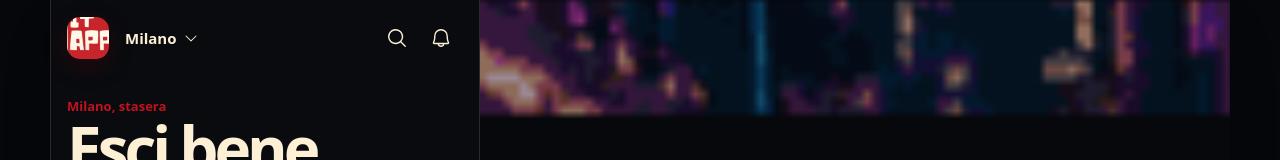
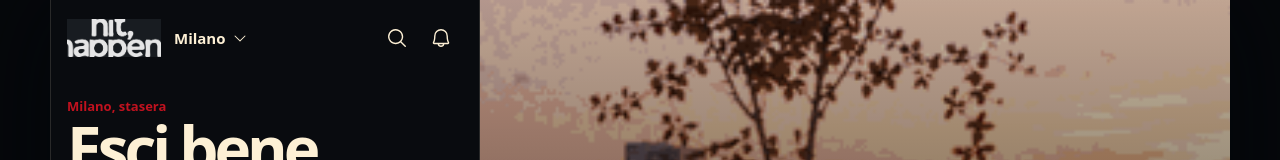
Before and after one commit to skreino/hithappen, a Next.js app: page / in a window 1280 px wide. Shown: the top 160 px of the page. Built offline with nearby package versions, Linux system fonts and the light colour scheme.

Commit message:
Refine brand mark and desktop composition

```diff
--- a/app/globals.css
+++ b/app/globals.css
@@ -40,10 +40,10 @@ img { display: block; }
 .icon-control:hover { border-color: var(--color-border); background: rgba(253,240,213,.05); }
 .icon-control:active { transform: scale(.94); }
 .icon-control.is-active { color: var(--color-accent); }
-.brand-mark, .map-brand { display: block; width: 42px; height: 42px; overflow: hidden; border-radius: 13px; background-image: url('/branding/logo.png'); background-position: center; background-repeat: no-repeat; background-size: 170px; box-shadow: 0 8px 24px rgba(120,0,0,.24); }
+.brand-mark, .map-brand { display: block; width: 94px; height: 38px; overflow: hidden; background-image: url('/branding/wordmark.png'); background-position: center; background-repeat: no-repeat; background-size: 200px; filter: invert(1); mix-blend-mode: screen; }
 
 /* Discover */
-.discover-topbar { min-height: 68px; padding-top: max(7px,env(safe-area-inset-top)); display: grid; grid-template-columns: 42px 1fr auto; align-items: center; gap: 12px; }
+.discover-topbar { min-height: 68px; padding-top: max(7px,env(safe-area-inset-top)); display: grid; grid-template-columns: 94px 1fr auto; align-items: center; gap: 9px; }
 .discover-topbar > div { display: flex; }
 .location-select { min-height: 44px; padding: 0 4px; display: flex; align-items: center; gap: 6px; border: 0; background: none; text-align: left; }
 .location-select strong { font-size: 15px; font-weight: 630; }
@@ -120,7 +120,7 @@ img { display: block; }
 .event-map { position: absolute; inset: 0; overflow: hidden; background: var(--color-bg); }
 .event-map iframe { width: 100%; height: 100%; border: 0; filter: invert(.93) grayscale(.78) sepia(.16) hue-rotate(166deg) brightness(.3) contrast(1.4); }
 .map-wash { position: absolute; inset: 0; background: rgba(0,48,73,.08); pointer-events: none; }
-.map-brand { position: absolute; z-index: 4; top: max(18px,env(safe-area-inset-top)); left: 16px; }
+.map-brand { position: absolute; z-index: 4; top: max(20px,env(safe-area-inset-top)); left: 16px; }
 .map-toolbar { position: absolute; z-index: 3; top: max(70px,calc(env(safe-area-inset-top) + 52px)); left: 14px; right: 14px; display: flex; gap: 8px; overflow-x: auto; scrollbar-width: none; }
 .map-filter { min-height: 42px; padding: 0 15px; display: flex; align-items: center; gap: 6px; border: 1px solid rgba(253,240,213,.15); border-radius: 999px; background: rgba(15,18,24,.88); color: var(--color-text); backdrop-filter: blur(16px); white-space: nowrap; font-size: 13px; font-weight: 620; }
 .map-filter.is-active { border-color: var(--color-text); background: var(--color-text); color: var(--color-bg); }
@@ -243,8 +243,8 @@ img { display: block; }
   .app-shell { max-width: 1180px; margin: 0 auto; display: grid; grid-template-columns: 430px 1fr; box-shadow: 0 0 100px rgba(0,4,10,.7); }
   .app-frame { position: relative; border-inline: 1px solid var(--color-border); }
   .bottom-navigation { left: max(calc((100vw - 1180px)/2 + 10px),10px); right: auto; width: 410px; }
-  .desktop-context { position: relative; min-height: 100dvh; padding: 72px 62px; display: flex; flex-direction: column; justify-content: flex-end; overflow: hidden; background: var(--color-bg); }
-  .desktop-context::before { content: ""; position: absolute; inset: 0; background: linear-gradient(to top,rgba(5,6,9,.98),rgba(5,6,9,.22)),url('/events/club.png') center/cover; filter: saturate(.7) contrast(1.08); }
+  .desktop-context { position: sticky; top: 0; align-self: start; height: 100dvh; padding: 72px 62px; display: flex; flex-direction: column; justify-content: flex-end; overflow: hidden; background: var(--color-bg); }
+  .desktop-context::before { content: ""; position: absolute; inset: 0; background: linear-gradient(to top,rgba(5,6,9,.98),rgba(5,6,9,.22)),url('/events/rooftop.png') center/cover; filter: saturate(.7) contrast(1.08); }
   .desktop-context > * { position: relative; z-index: 1; }
   .desktop-context > p { margin: 0 0 10px; color: var(--color-accent); font-size: 13px; font-weight: 700; }
   .desktop-context > h2 { max-width: 560px; margin: 0 0 44px; font-size: clamp(43px,4.6vw,66px); line-height: .92; letter-spacing: -.06em; }
--- a/features/discover/discover-view.tsx
+++ b/features/discover/discover-view.tsx
@@ -1,4 +1,3 @@
-/* eslint-disable @next/next/no-img-element -- Event photography is served from project and editorial sources. */
 import { Bell, CaretDown, MagnifyingGlass } from "@phosphor-icons/react";
 import type { EventItem } from "@/data/mock-events";
 import { isThisWeekend, isToday } from "@/lib/events/date";
```
